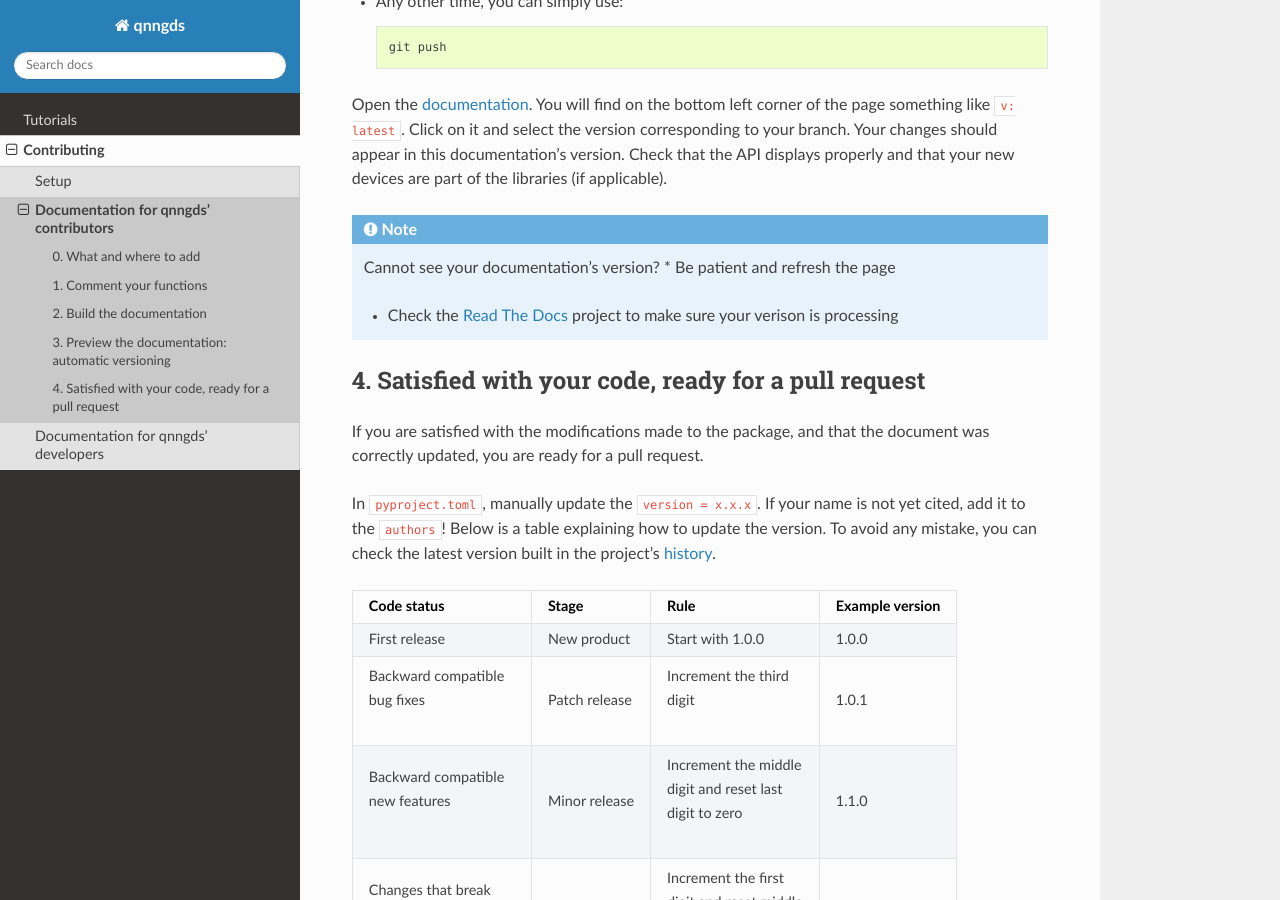
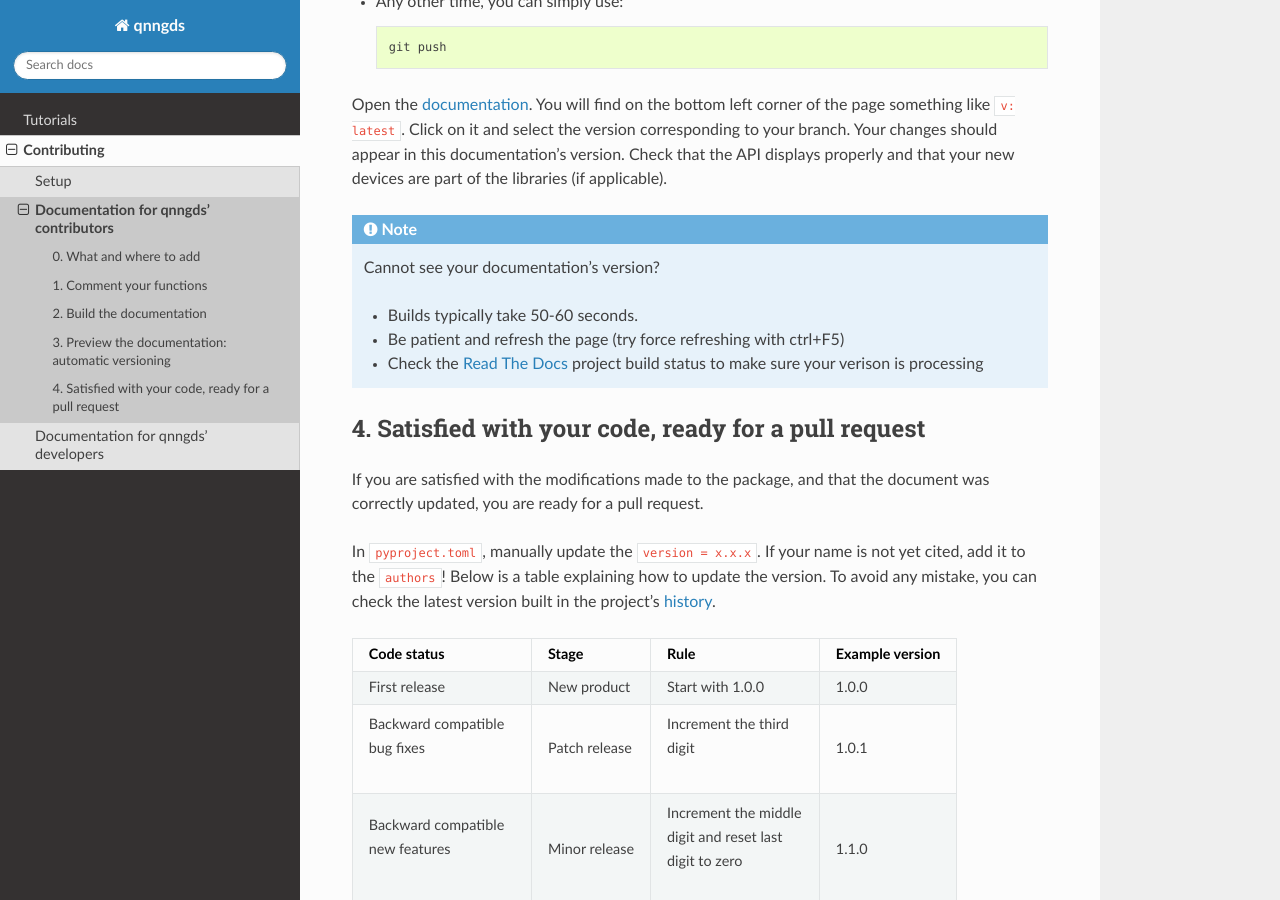
Before and after one commit to qnngroup/qnngds, a Sphinx documentation site: the page built from docs/src/contributing/contribute.rst, in a window 1280 px wide and 900 px high, scrolled down 2189 px. Built offline with Sphinx 7.4.7 and the Read the Docs theme 3.1.0, drawn with Linux system fonts in a browser that asks for light colours; pages that are not in the unit, such as notebooks, are missing from menus.

Commit message:
update contrib docs

```diff
--- a/docs/src/contributing/contribute.rst
+++ b/docs/src/contributing/contribute.rst
@@ -128,10 +128,13 @@ appear in this documentation's version. Check that the API displays properly and
 that your new devices are part of the libraries (if applicable).
 
 .. note:: Cannot see your documentation's version?
-    * Be patient and refresh the page
+
+    * Builds typically take 50-60 seconds.
+
+    * Be patient and refresh the page (try force refreshing with ctrl+F5)
 
     * Check the `Read The Docs <https://readthedocs.org/projects/qnngds/>`_
-      project to make sure your verison is processing
+      project build status to make sure your verison is processing
 
 
 4. Satisfied with your code, ready for a pull request
```
